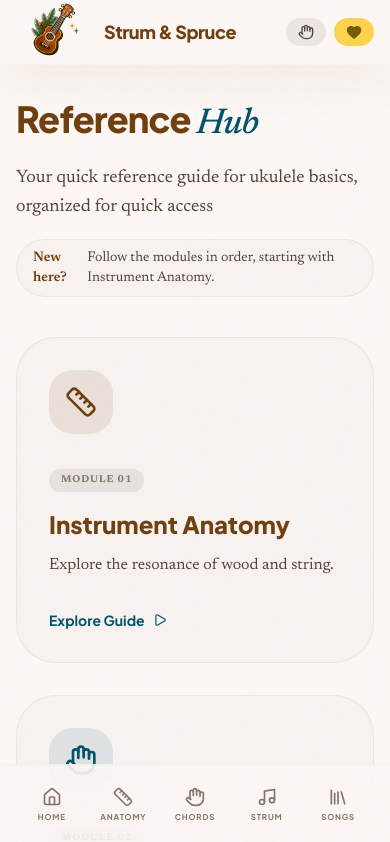
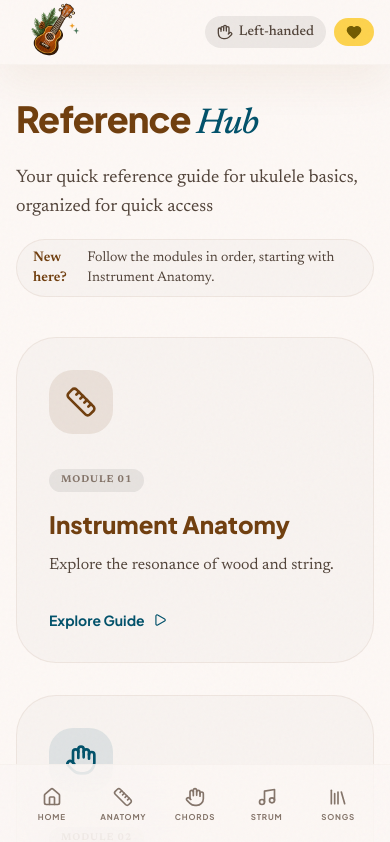
Before and after one commit to DotNetTitan/strum-and-spruce, a React (Vite) app: page /lessons in a window 390 px wide. Shown: the top 842 px of the page. Built offline with nearby package versions, Linux system fonts and the light colour scheme.

Commit message:
Improve navbar and left-handed toggle for mobile
- Hide app title on mobile, show only logo
- Flip hand icon to always show left hand orientation
- Show "Left-handed" text on all screen sizes

```diff
--- a/src/components/ui/TopBar.tsx
+++ b/src/components/ui/TopBar.tsx
@@ -26,7 +26,7 @@ export const TopBar = ({ showBack = false }: TopBarProps) => {
             className="flex items-center gap-2"
           >
             <img src={logoUrl} alt="Strum & Spruce" className="h-20 w-20 sm:h-12 sm:w-12 md:h-16 md:w-16 lg:h-20 lg:w-20" />
-            <span className="font-headline font-black tracking-tight text-lg sm:text-2xl text-primary truncate">
+            <span className="hidden sm:inline font-headline font-black tracking-tight text-lg sm:text-2xl text-primary truncate">
               Strum & Spruce
             </span>
           </Link>
@@ -42,8 +42,8 @@ export const TopBar = ({ showBack = false }: TopBarProps) => {
             aria-label={isLeftHanded ? 'Switch to right-handed mode' : 'Switch to left-handed mode'}
             aria-pressed={isLeftHanded}
           >
-            <Hand size={16} />
-            <span className="hidden sm:inline">Left-handed</span>
+            <Hand size={16} style={{ transform: 'scaleX(-1)' }} />
+            <span>Left-handed</span>
           </button>
           <a
             href="https://ko-fi.com/strumandspruce"
```
